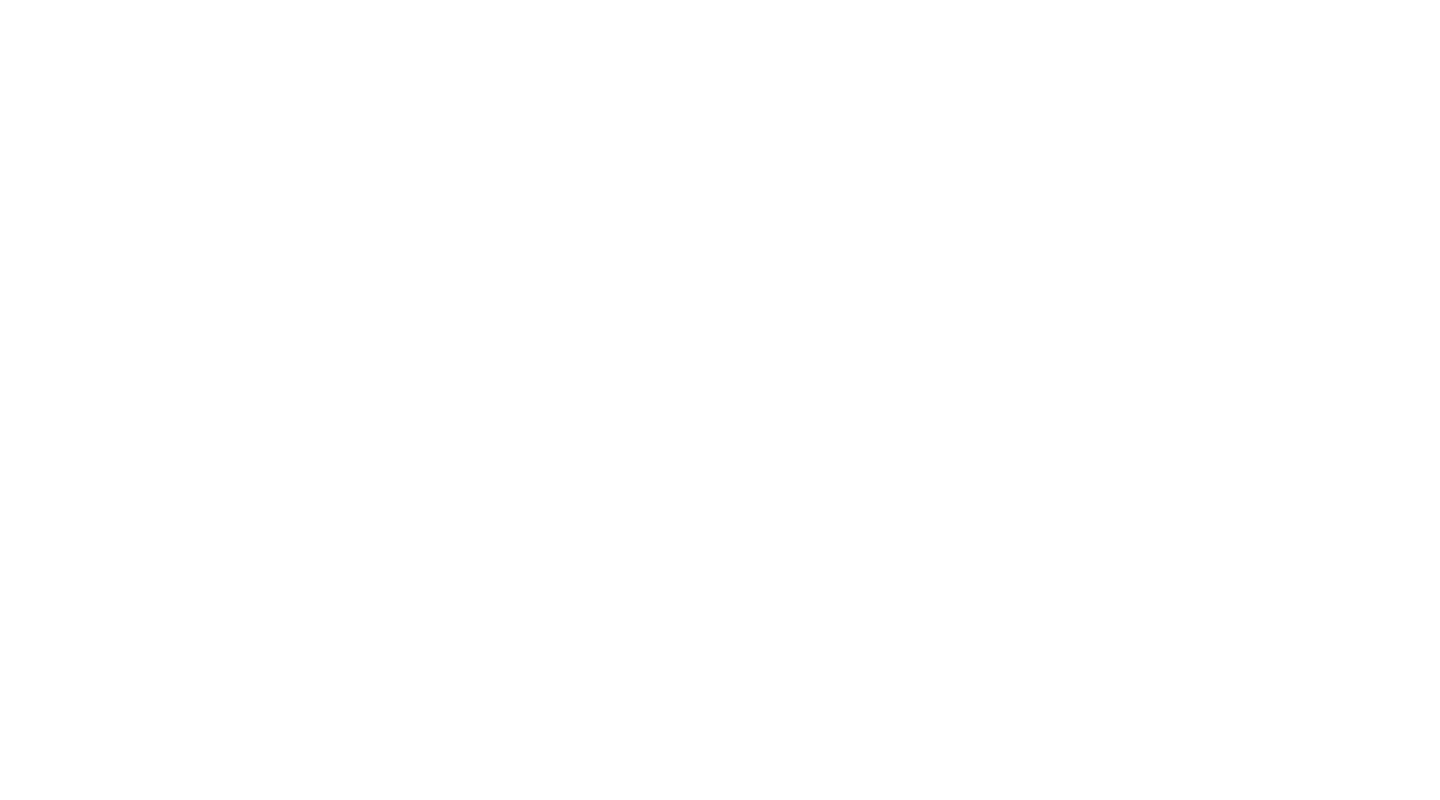
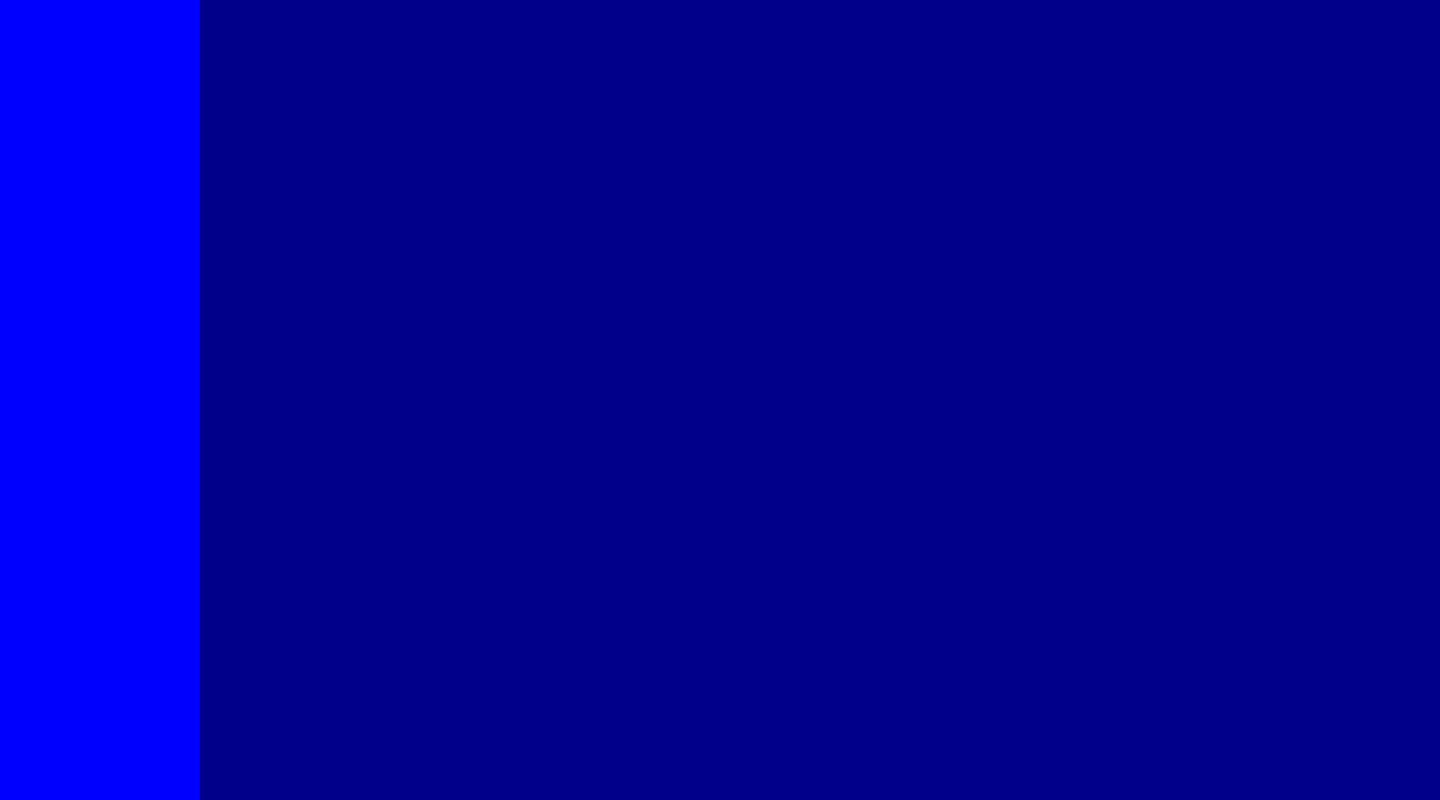
Before and after one commit to bekicom/g3, a plain HTML site: page menu.html in a window 1280 px wide. Shown: the top 800 px of the page, 1440 px wide, since content can reach past the window. Drawn offline with Linux system fonts and the light colour scheme.

Commit message:
djskfldjvbkjvn

```diff
--- a/menu.html
+++ b/menu.html
@@ -1,12 +1,21 @@
 <!DOCTYPE html>
 <html lang="en">
+
 <head>
     <meta charset="UTF-8">
     <meta http-equiv="X-UA-Compatible" content="IE=edge">
     <meta name="viewport" content="width=device-width, initial-scale=1.0">
-    <title>Document</title>
+    <title>Minu</title>
+    <link rel="stylesheet" href="./minu.css">
 </head>
+
 <body>
+    <div class="wrapper">
+        <div class="left">
+        </div>
+        <div class="right">
+        </div>
+    </div>
+</body>
 
-</body>
 </html>
--- /dev/null
+++ b/minu.css
@@ -0,0 +1,29 @@
+* {
+    padding: 0;
+    margin: 0;
+    box-sizing: border-box;
+    font-family: sans-serif;
+    text-decoration: none;
+}
+
+.wrapper {
+    width: 1440px;
+    height: 1000px;
+    background-color: red;
+    display: flex;
+}
+
+.left {
+    width: 200px;
+    height: 100%;
+    background-color: blue;
+    display: flex;
+    justify-content: center;
+    align-items: center;
+}
+
+.right {
+    width: 1240px;
+    height: 100%;
+    background-color: darkblue;
+}
```
Also changed, not shown: menuhome.html (+1 -1 lines).
